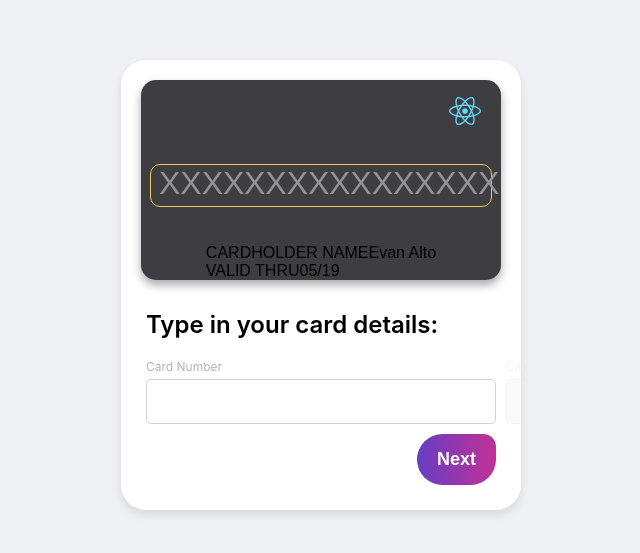
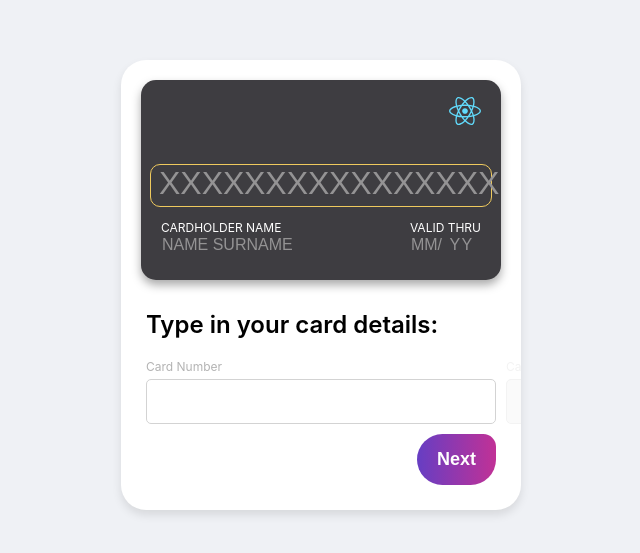
Before and after one commit to EvanAlto/add-card, a React (Create React App) app: page / in a window 1280 px wide. Shown: the part 115-668 px from the top of the page, without its empty margins (319-959 px from the left). Built offline with nearby package versions, Linux system fonts and the light colour scheme; a web font is replaced by a local one.

Commit message:
have valid-thru completed; onto security-code

```diff
--- a/src/components/App.js
+++ b/src/components/App.js
@@ -36,8 +36,12 @@ const App = () => {
     setTimeout(() => document.querySelector('div.enabled input').focus(),200)
   }
 
+  const handleKey = event => {
+    if (event.key === 'Enter') handleButton(stage)
+  }
+
   return (
-    <div className='app'>
+    <div className='app' onKeyDown={handleKey}>
       <Card stage={stage}
         cardNumber={cardNumber}
         cardholderName={cardholderName}
--- a/src/components/Card.js
+++ b/src/components/Card.js
@@ -4,18 +4,21 @@ import { FaReact } from 'react-icons/fa'
 
 const Card = ({ stage, cardNumber, cardholderName, validThru, securityCode }) => {
   const displayCardNum = cardNumber.value + 'XXXXXXXXXXXXXXXX'.slice(cardNumber.value.length)
+  const displayValidThru = validThru.value.slice(0,2) + 'MM'.slice(validThru.value.length)
+    + '/' + validThru.value.slice(2) + 'YY'.slice(validThru.value.slice(2).length)
   const cardNumArr = [
     displayCardNum.slice(0, 4).split(''),
     displayCardNum.slice(4, 8).split(''),
     displayCardNum.slice(8, 12).split(''),
     displayCardNum.slice(12, 16).split('')
   ]
+  const validThruArr = displayValidThru.split('')
   return (
     <div className='card-container'>
       <div className={`card ${stage === 'security-code' ? 'flipped' : ''}`}>
         <div className='face front'>
           <FaReact />
-          <div className={`card-number ${stage === 'card-number' ? 'current' : 'not'}`}>
+          <div className={`card-number ${stage === 'card-number' ? 'active' : 'inactive'}`}>
           {cardNumArr.map((group,i) => {
             return (
             <span className={`group group-${i}`} key={i}>
@@ -26,15 +29,25 @@ const Card = ({ stage, cardNumber, cardholderName, validThru, securityCode }) =>
             </span>)
             })}
           </div>
-          <div>
-            <div>
-              <span>CARDHOLDER NAME</span>
-              <span>Evan Alto</span>
-            </div>
-            <div>
-              <span>VALID THRU</span>
-              <span>05/19</span>
-            </div>
+          <div className="detail cardholder-name">
+            <span>CARDHOLDER NAME</span>
+            <span className={ `${stage === 'cardholder-name' ? 'active' : 'inactive'}
+              ${cardholderName.value ? 'text' : ''}`
+            }>
+              {cardholderName.value ? cardholderName.value : 'name surname'}
+            </span>
+          </div>
+          <div className="detail valid-thru">
+            <span>VALID THRU</span>
+            <span className={stage === 'valid-thru' ? 'active' : 'inactive'}>
+              {validThruArr.map((char, i) => {
+                if (validThru.value.includes(char) || (char === '/' && validThru.value.length >= 2)) {
+                  return <span key={i} className="text">{char}</span>
+                } else {
+                  return <span key={i}>{char}</span>
+                }
+              })}
+            </span>
           </div>
         </div>
         <div className='face back'>
--- a/src/components/Card.scss
+++ b/src/components/Card.scss
@@ -1,6 +1,9 @@
+$cardColor: #3e3d41;
 $activeColor: #fefefe;
 $inactiveColor: #949394;
 $svgColor: #61dafb;
+$activeBorder: 1px solid #efca5e;
+$inactiveBorder: 1px solid transparent;
 
 .card-container {
   font-family: 'Stylish', sans-serif;
@@ -10,12 +13,56 @@ $svgColor: #61dafb;
   border-radius: 15px;
   perspective: 1000px;
 
+  .inactive {
+    border: $inactiveBorder;
+  }
+
+  .active {
+    border: $activeBorder;
+  }
+}
+
+.card, .face {
+  width:100%;
+  height:100%;
+  transition: all .5s linear;
+}
+
+.card {
+  transform-style: preserve-3d;
+}
+
+.face {
+  position: absolute;
+  backface-visibility: hidden;
+  border-radius:15px;
+  background-color: $cardColor;
+
+  svg {
+    color: $svgColor;
+    font-size: 2rem;
+  }
+}
+
+.front {
+  display: flex;
+  flex-direction: column;
+  align-items: center;
+  justify-content: space-between;
+  box-shadow: 0px 5px 10px #aaa;
+
+  svg {
+    align-self: flex-end;
+    margin: 15px 20px 20px 20px;
+  }
+
   .card-number {
     width: 95%;
     height: 43px;
     position: absolute;
     top: calc(50% - 1rem);
     color: $inactiveColor;
+    border-radius: 10px;
 
     .group {
       display: flex;
@@ -24,7 +71,6 @@ $svgColor: #61dafb;
 
       span {
         display: flex;
-        align-items: center;
         justify-content: center;
 
         &.num {
@@ -50,55 +96,77 @@ $svgColor: #61dafb;
     }
   }
 
-  .not {
-    border: 1px solid transparent;
+  .detail {
+    display: flex;
+    flex-direction: column;
+    color: $inactiveColor;
+    text-transform: uppercase;
+
+    &.cardholder-name,
+    &.valid-thru {
+      position: absolute;
+      bottom: 25px;
+
+      > :first-child {
+         font-family: -apple-system, BlinkMacSystemFont, "Segoe UI", "Roboto", "Oxygen",
+    "Ubuntu", "Cantarell", "Fira Sans", "Droid Sans", "Helvetica Neue",
+    sans-serif;
+        font-size: .75rem;
+        color: $activeColor;
       }
 
-  .current {
-    border: 1px solid #efca5e;
-    border-radius: 10px;
+      > :last-child {
+        align-self: flex-start;
+        border-radius: 5px;
+        padding: 0px 5px;
+        margin-left: -5px;
+        display: flex;
+
+        &.text,
+        .text {
+          color: $activeColor;
+        }
       }
     }
 
-.card, .face {
-  width:100%;
-  height:100%;
-  transition: all .5s linear;
-}
+    &.cardholder-name {
+      position: absolute;
+      left: 20px;
 
-.card {
-  transform-style: preserve-3d;
-}
-
-.face {
-  position: absolute;
-  backface-visibility: hidden;
-  border-radius:15px;
-  background-color:#3e3d41;
-
-  svg {
-    color: $svgColor;
-    font-size: 2rem;
+      :last-child {
+        margin-left: -5px;
       }
     }
 
-.front{
+    &.valid-thru {
+      padding-left: 10px;
+      right: 20px;
+      background-color: $cardColor;
       display: flex;
-  flex-direction: column;
-  align-items: center;
-  justify-content: space-between;
-  box-shadow: 0px 5px 10px #aaa;
+      min-width: 10px;
 
-  svg {
-    align-self: flex-end;
-    margin: 15px 20px 20px 20px;
+      > :last-child {
+        span {
+          display: flex;
+          min-width: 12px;
         }
+      }
+    }
+  }
+
 }
 
 .back {
   overflow:hidden;
   transform: rotateY(-180deg);
   box-shadow: 0px 0px 0px #aaa;
+
+  div {
+    position: absolute;
+    top: 45%;
+    right: 25%;
+    background-color: #fefefe;
+  }
 
   svg {
     position: absolute;
```
Lines whose indentation alone changed are shown as unchanged.
